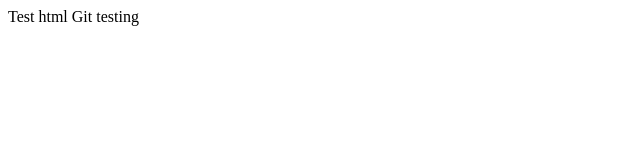
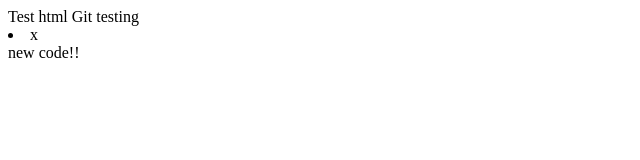
Before and after one commit to archimage-wiz/git_test1, a plain HTML site: page index.html in a window 1280 px wide. Shown: the whole page, without its empty margins (0-640 px from the left). Drawn offline with Linux system fonts and the light colour scheme.

Commit message:
added new code

```diff
--- a/index.html
+++ b/index.html
@@ -3,6 +3,7 @@
         Test html
     </head>
     <body>
-        Git testing
+        Git testing <br>
+        <li>x</li> new code!!
     </body>
 </html>
```
